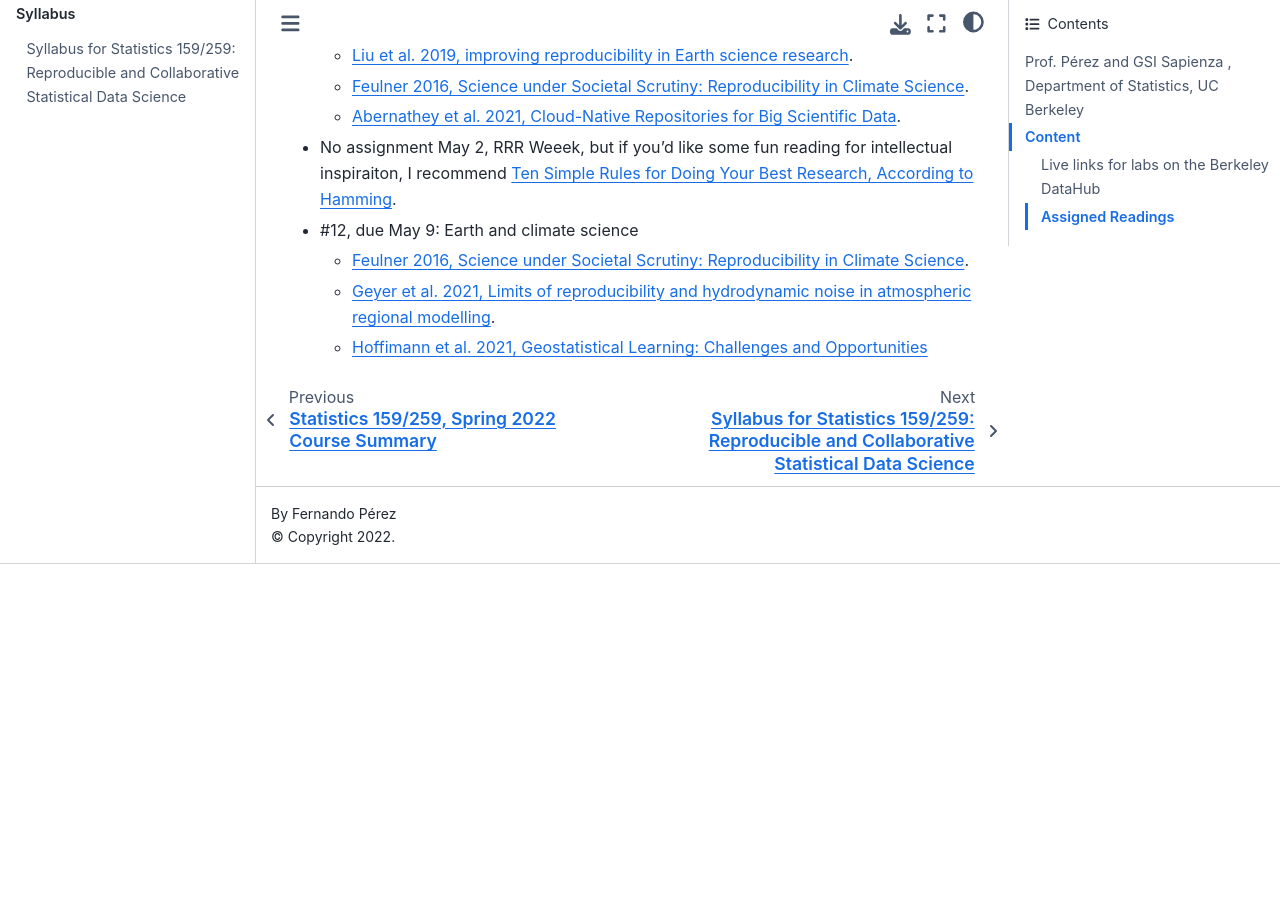
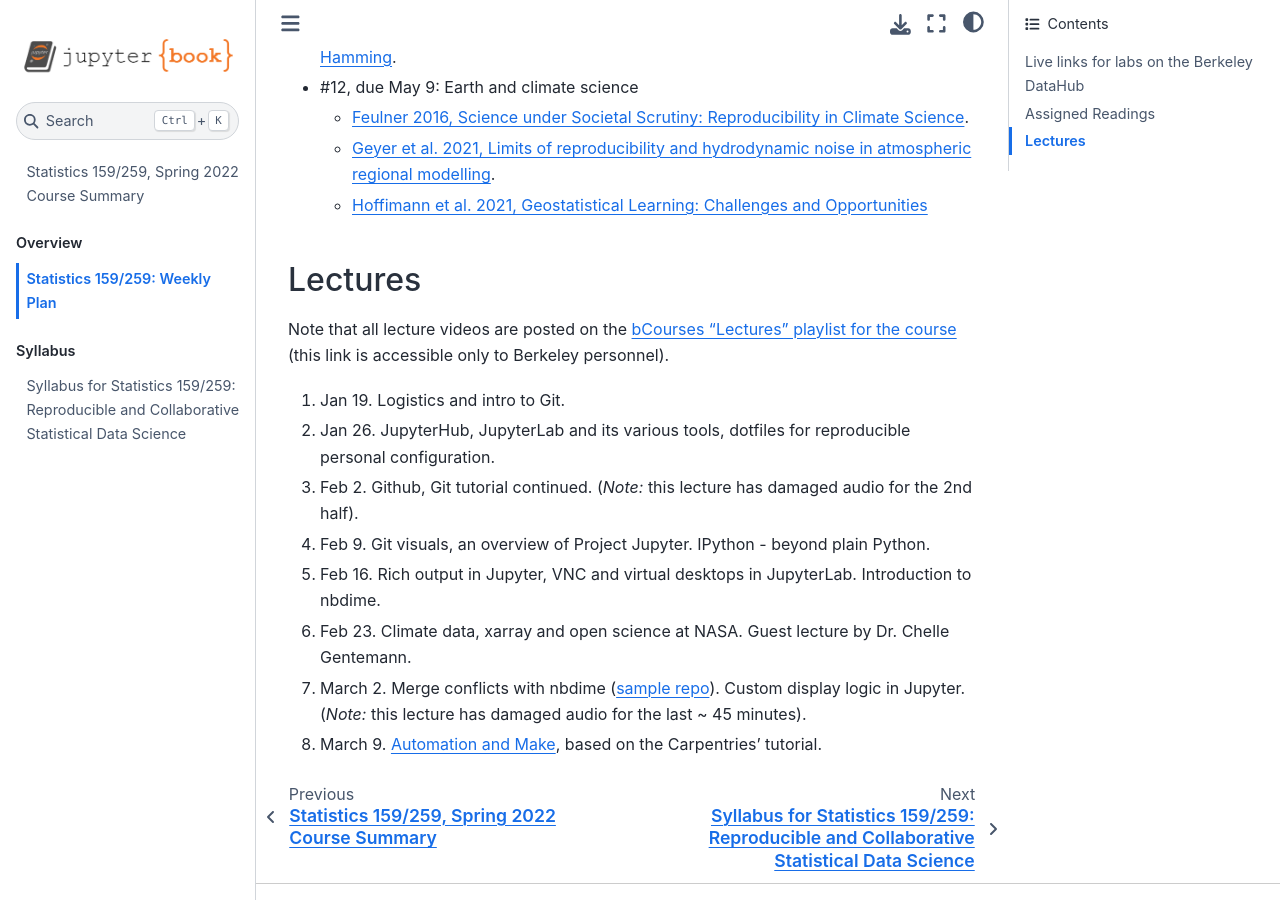
Before and after one commit to UCB-stat-159-s22/site, a Jupyter Book: the page built from schedule.md, in a window 1280 px wide and 900 px high, scrolled down 2576 px. Built offline with Jupyter Book 1.0.4 settings and Sphinx 7.4.7 and the Sphinx Book theme 1.1.4, drawn with Linux system fonts in a browser that asks for light colours; pages that are not in the unit, such as notebooks, are missing from menus; before the commit the page ends 3140 px from its top, so only the background shows below that.

Commit message:
Add list of lectures

```diff
--- a/schedule.md
+++ b/schedule.md
@@ -1,15 +1,12 @@
 # Statistics 159/259: Weekly Plan
-## Prof. Pérez and GSI Sapienza , Department of Statistics, UC Berkeley
 
-Below is our current plan for the course.
-**This is not a contract:** it is a _plan_, and it may change substantially as the
-semester unfolds, especially given extra uncertainties due to COVID-19.
+**Prof. Pérez and GSI Sapienza , Department of Statistics, UC Berkeley**
 
-## Content
+Below is our current plan for the course. **This is not a contract:** it is a _plan_, and it may change substantially as the semester unfolds, especially given extra uncertainties due to COVID-19.
 
 The table of contents on the left pane has links to lectures and labs. The following are live executable links that use the [nbgitpuller](https://jupyterhub.github.io/nbgitpuller) service to give you a current copy from git of the given content, ready to be run in the Spring 2022 Berkeley hub. You can use these links in order to run the content conveniently without manual git work.
 
-### Live links for labs on the Berkeley DataHub
+## Live links for labs on the Berkeley DataHub
 
 * [Lab 01](https://stat159.datahub.berkeley.edu/hub/user-redirect/git-pull?repo=https%3A%2F%2Fgithub.com%2FUCB-stat-159-s22%2Fsite&branch=main&urlpath=lab%2Ftree%2Fsite%2Flab%2Flab01).
 
@@ -21,7 +18,7 @@ The table of contents on the left pane has links to lectures and labs. The follo
 
 * [Lab 05](https://stat159.datahub.berkeley.edu/hub/user-redirect/git-pull?repo=https%3A%2F%2Fgithub.com%2FUCB-stat-159-s22%2Fsite&urlpath=lab%2Ftree%2Fsite%2Flab%2Flab05%2Flab05.ipynb&branch=main)
 
-### Assigned Readings
+## Assigned Readings
 
 When an assignment consists of multiple articles, you should submit a summary paragraph and idea highlight paragraph _per each separate article_.
 
@@ -93,3 +90,16 @@ When an assignment consists of multiple articles, you should submit a summary pa
     - [Feulner 2016, Science under Societal Scrutiny: Reproducibility in Climate Science](https://onlinelibrary.wiley.com/doi/10.1002/9781118865064.ch12).
     - [Geyer et al. 2021, Limits of reproducibility and hydrodynamic noise in atmospheric regional modelling](https://www.nature.com/articles/s43247-020-00085-4).
     - [Hoffimann et al. 2021, Geostatistical Learning: Challenges and Opportunities](https://arxiv.org/abs/2102.08791)
+
+## Lectures
+
+Note that all lecture videos are posted on the [bCourses "Lectures" playlist for the course](https://bcourses.berkeley.edu/courses/1512961/external_tools/78985) (this link is accessible only to Berkeley personnel).
+
+1. Jan 19. Logistics and intro to Git.
+2. Jan 26. JupyterHub, JupyterLab and its various tools, dotfiles for reproducible personal configuration.
+3. Feb 2. Github, Git tutorial continued. (_Note:_ this lecture has damaged audio for the 2nd half).
+4. Feb 9. Git visuals, an overview of Project Jupyter. IPython - beyond plain Python.
+5. Feb 16. Rich output in Jupyter, VNC and virtual desktops in JupyterLab. Introduction to nbdime.
+6. Feb 23. Climate data, xarray and open science at NASA. Guest lecture by Dr. Chelle Gentemann.
+7. March 2. Merge conflicts with nbdime ([sample repo](https://github.com/UCB-stat-159-s22/nbconflicts-demo)). Custom display logic in Jupyter. (_Note:_ this lecture has damaged audio for the last ~ 45 minutes).
+8. March 9. [Automation and Make](https://swcarpentry.github.io/make-novice), based on the Carpentries' tutorial.
```
